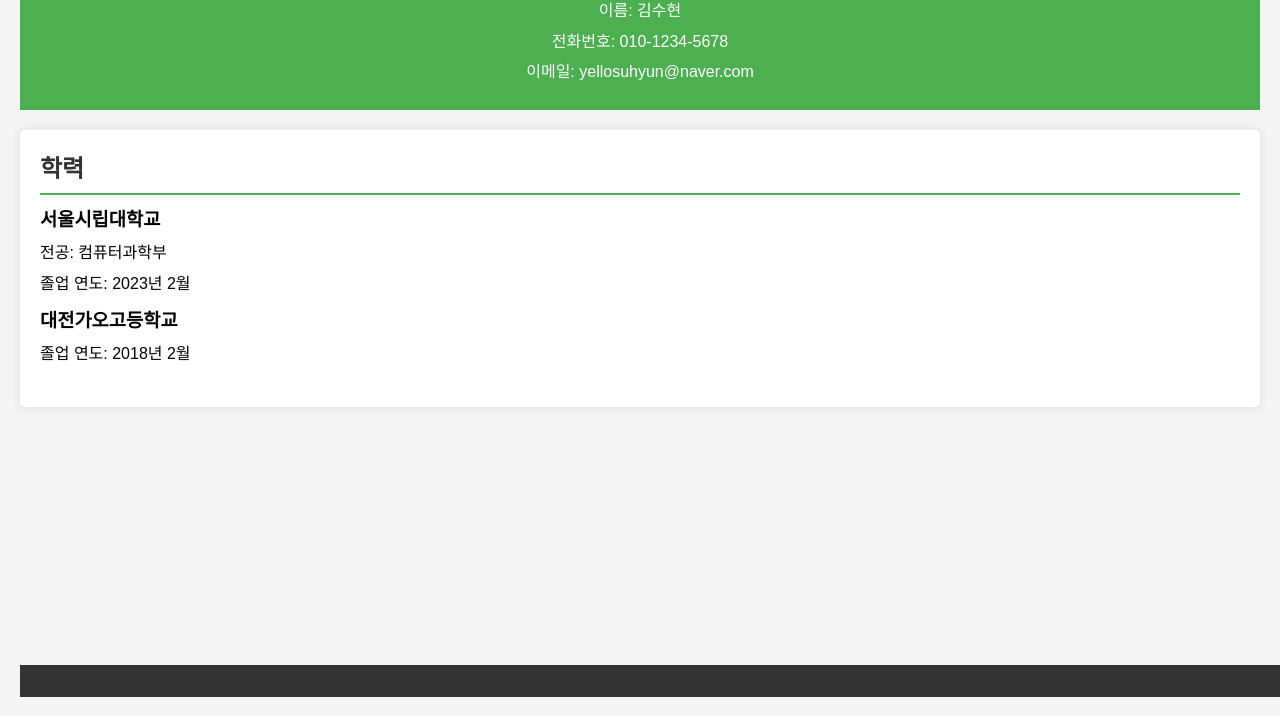
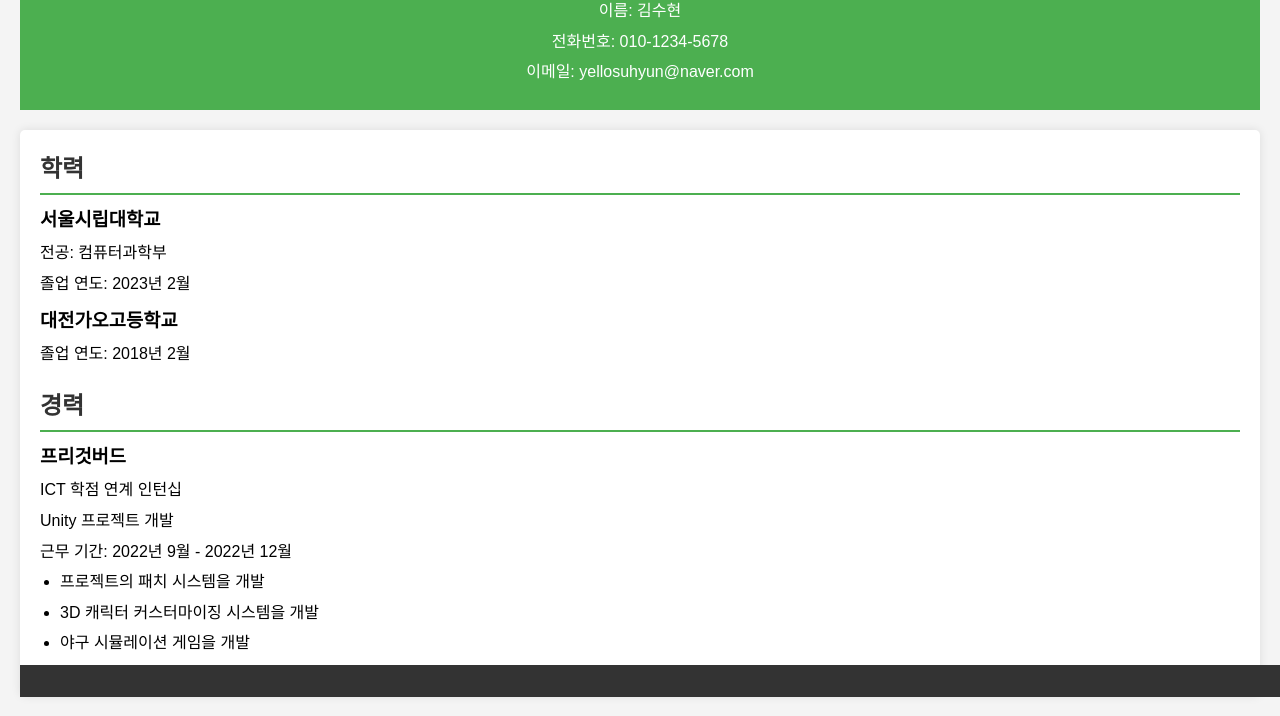
Before and after one commit to SSUHYUNKIM/kakaotech-resume, a plain HTML site: page src/index.html in a window 1280 px wide. Shown: the part 103-819 px from the top of the page. Drawn offline with Linux system fonts and the light colour scheme.

Commit message:
feat : 경력 섹션을 작성하여 회사명, 직책, 근무 기간, 주요 업무 등을 나열합니다.

```diff
--- a/src/index.html
+++ b/src/index.html
@@ -22,6 +22,18 @@
             <h3>대전가오고등학교</h3>
             <p>졸업 연도: 2018년 2월</p>
         </section>
+        <section>
+            <h2>경력</h2>
+            <h3>프리것버드</h3>
+            <p>ICT 학점 연계 인턴십</p>
+            <p>Unity 프로젝트 개발</p>
+            <p>근무 기간: 2022년 9월 - 2022년 12월</p>
+            <ul>
+                <li>프로젝트의 패치 시스템을 개발</li>
+                <li>3D 캐릭터 커스터마이징 시스템을 개발</li>
+                <li>야구 시뮬레이션 게임을 개발</li>
+            </ul>
+        </section>
     </main>
     <footer>
     </footer>
--- a/src/style.css
+++ b/src/style.css
@@ -43,6 +43,13 @@ section h3 {
 section p {
     margin: 5px 0;
 }
+section ul {
+    list-style-type: disc;
+    margin-left: 20px;
+}
+section ul li {
+    margin-bottom: 5px;
+}
 footer {
     background-color: #333;
     color: white;
```
